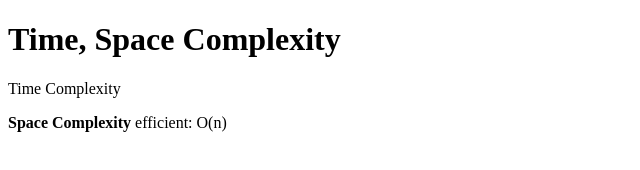
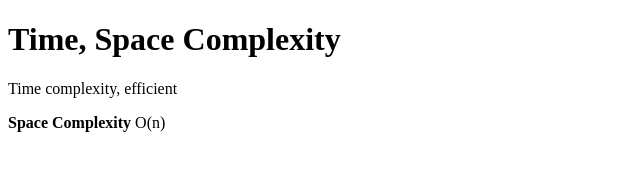
Before and after one commit to acciojob/time-and-space-complexity-Sriniketh09, a website: page main.html in a window 1280 px wide. Shown: the whole page, without its empty margins (0-640 px from the left). Drawn offline with Linux system fonts and the light colour scheme.

Commit message:
created a submission

```diff
--- a/main.html
+++ b/main.html
@@ -9,8 +9,8 @@
 <body>
 	<!-- the entire body must be written by student -->
 	<h1>Time, Space Complexity</h1>
-	<p>Time Complexity</p>
-	<p><b>Space Complexity </b>efficient: O(n)</p>
+	<p>Time complexity, efficient</p>
+	<p><b>Space Complexity </b>O(n)</p>
     <script type="text/javascript" src="./script.js">
 </script>
 
```
